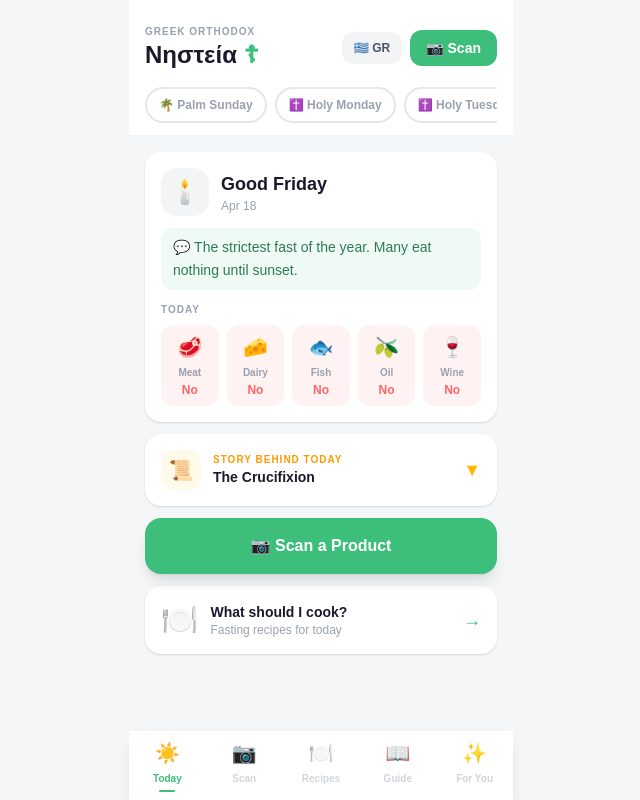
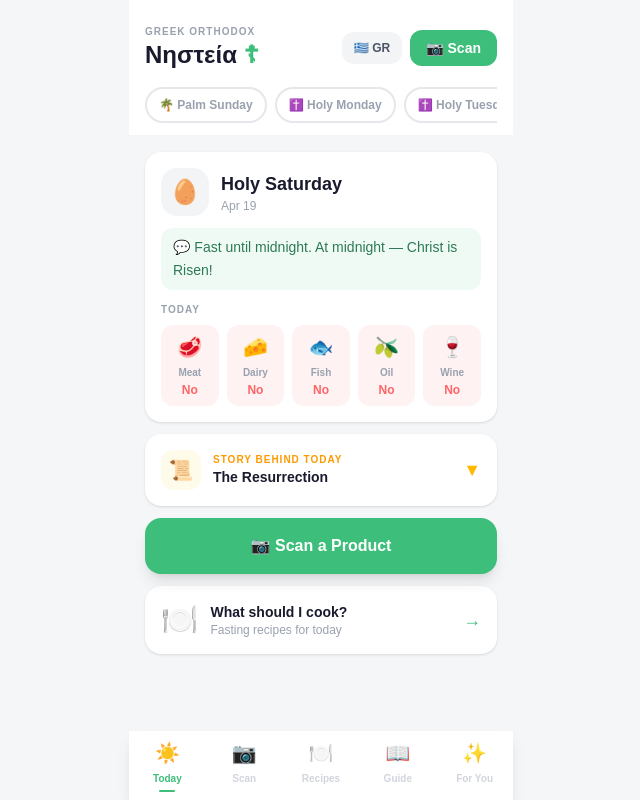
Before and after one commit to soti0015/nisteia, a Next.js app: page / in a window 1280 px wide. Shown: the whole page, without its empty margins (319-959 px from the left). Built offline with nearby package versions, Linux system fonts and the light colour scheme.

Commit message:
Auto-select today's Holy Week day on app load

```diff
--- a/app/components/BarcodeScanner.tsx
+++ b/app/components/BarcodeScanner.tsx
@@ -2,6 +2,7 @@
 
 import { useEffect, useRef, useState } from 'react'
 import { BrowserMultiFormatReader } from '@zxing/browser'
+import { useLanguage } from '../context/LanguageContext'
 
 type ProductResult = {
   name: string
@@ -25,13 +26,21 @@ export default function BarcodeScanner({
   const [result, setResult] = useState<ProductResult>(null)
   const [loading, setLoading] = useState(false)
   const [torchOn, setTorchOn] = useState(false)
+  const { t, language } = useLanguage()
+
+  const DAY_NAMES = [
+    t.palmSunday, t.holyMonday, t.holyTuesday, t.holyWednesday,
+    t.holyThursday, t.goodFriday, t.holySaturday,
+  ]
+
+  const DAYS_EN = ['Palm Sunday', 'Holy Monday', 'Holy Tuesday', 'Holy Wednesday', 'Holy Thursday', 'Good Friday', 'Holy Saturday']
+  const dayIdx = DAYS_EN.indexOf(day.name)
+  const displayDayName = dayIdx >= 0 ? DAY_NAMES[dayIdx] : day.name
 
   useEffect(() => {
-  document.body.style.overflow = 'hidden'
-  return () => {
-    document.body.style.overflow = ''
-  }
-}, [])
+    document.body.style.overflow = 'hidden'
+    return () => { document.body.style.overflow = '' }
+  }, [])
 
   useEffect(() => {
     const reader = new BrowserMultiFormatReader()
@@ -75,16 +84,16 @@ export default function BarcodeScanner({
 
       if (data.status === 0) {
         setResult({
-          name: 'Product not found',
-          brand: 'Not in our database',
+          name: language === 'gr' ? 'Προϊόν δεν βρέθηκε' : 'Product not found',
+          brand: language === 'gr' ? 'Δεν υπάρχει στη βάση μας' : 'Not in our database',
           ok: false,
-          issues: ['This product was not found. Try another barcode.'],
+          issues: [language === 'gr' ? 'Αυτό το προϊόν δεν βρέθηκε. Δοκίμασε άλλο barcode.' : 'This product was not found. Try another barcode.'],
         })
         return
       }
 
       const p = data.product
-      const name = p.product_name || 'Unknown Product'
+      const name = p.product_name || (language === 'gr' ? 'Άγνωστο Προϊόν' : 'Unknown Product')
       const brand = p.brands || ''
       const ingredients = (p.ingredients_text || '').toLowerCase()
 
@@ -94,18 +103,19 @@ export default function BarcodeScanner({
       const hasOil   = /vegetable oil|olive oil|sunflower oil|canola oil|palm oil/.test(ingredients)
 
       const issues: string[] = []
-      if (hasMeat)              issues.push('Contains meat 🥩')
-      if (hasDairy)             issues.push('Contains dairy 🧀')
-      if (hasFish && !day.fish) issues.push('Contains fish 🐟')
-      if (hasOil  && !day.oil)  issues.push('Contains oil 🫒')
+      const contains = language === 'gr' ? 'Περιέχει' : 'Contains'
+      if (hasMeat)              issues.push(`${contains} ${t.meat} 🥩`)
+      if (hasDairy)             issues.push(`${contains} ${t.dairy} 🧀`)
+      if (hasFish && !day.fish) issues.push(`${contains} ${t.fish} 🐟`)
+      if (hasOil  && !day.oil)  issues.push(`${contains} ${t.oil} 🫒`)
 
       setResult({ name, brand, ok: issues.length === 0, issues })
     } catch {
       setResult({
-        name: 'Error',
+        name: language === 'gr' ? 'Σφάλμα' : 'Error',
         brand: '',
         ok: false,
-        issues: ['Could not look up product. Check your connection.'],
+        issues: [language === 'gr' ? 'Σφάλμα σύνδεσης. Έλεγξε το internet.' : 'Could not look up product. Check your connection.'],
       })
     }
   }
@@ -134,6 +144,7 @@ export default function BarcodeScanner({
 
   return (
     <div className="fixed inset-0 z-[999] flex flex-col">
+
       {/* Full screen camera */}
       <video
         ref={videoRef}
@@ -142,19 +153,24 @@ export default function BarcodeScanner({
 
       {/* Top bar */}
       <div className="relative z-10 flex items-center justify-between px-4 pt-10 pb-4 bg-gradient-to-b from-black/60 to-transparent">
-        <p className="text-white font-black text-lg">Scan Barcode</p>
+        <p className="text-white font-black text-lg">
+          {language === 'gr' ? 'Σάρωση Barcode' : 'Scan Barcode'}
+        </p>
         <div className="flex items-center gap-3">
           <button
             onClick={toggleTorch}
             className={`text-sm font-bold px-3 py-1 rounded-full ${torchOn ? 'bg-yellow-400 text-black' : 'bg-white/20 text-white'}`}
           >
-            {torchOn ? '🔦 On' : '🔦 Off'}
+            {torchOn
+              ? (language === 'gr' ? '🔦 Ανοιχτό' : '🔦 On')
+              : (language === 'gr' ? '🔦 Κλειστό' : '🔦 Off')
+            }
           </button>
           <button
             onClick={onClose}
             className="text-white text-sm font-bold bg-white/20 px-3 py-1 rounded-full"
           >
-            Cancel
+            {language === 'gr' ? 'Ακύρωση' : 'Cancel'}
           </button>
         </div>
       </div>
@@ -163,7 +179,7 @@ export default function BarcodeScanner({
       {!result && !loading && (
         <div className="relative z-10 flex-1 flex flex-col items-center justify-center">
           <div className="w-64 h-36 border-2 border-white/80 rounded-2xl" />
-          <p className="text-white/70 text-sm mt-4">Point at a barcode</p>
+          <p className="text-white/70 text-sm mt-4">{t.pointAtBarcode}</p>
         </div>
       )}
 
@@ -172,7 +188,7 @@ export default function BarcodeScanner({
         <div className="relative z-10 flex-1 flex flex-col items-center justify-center">
           <div className="bg-black/50 rounded-2xl px-6 py-4 flex flex-col items-center gap-2">
             <p className="text-3xl">🔍</p>
-            <p className="text-white font-bold">Looking up product...</p>
+            <p className="text-white font-bold">{t.lookingUp}</p>
           </div>
         </div>
       )}
@@ -196,9 +212,11 @@ export default function BarcodeScanner({
 
             <div className={`rounded-2xl px-4 py-3 mb-4 ${result.ok ? 'bg-[#F0FAF5]' : 'bg-red-50'}`}>
               <p className={`text-lg font-black ${result.ok ? 'text-[#3DBE7A]' : 'text-red-400'}`}>
-                {result.ok ? 'You can eat this today!' : 'Avoid this today'}
+                {result.ok ? t.youCanEatThis : t.avoidThisToday}
               </p>
-              <p className="text-xs text-gray-400 mt-0.5">on {day.name}</p>
+              <p className="text-xs text-gray-400 mt-0.5">
+                {language === 'gr' ? 'για' : 'on'} {displayDayName}
+              </p>
             </div>
 
             {result.issues.length > 0 && (
@@ -216,13 +234,13 @@ export default function BarcodeScanner({
                 onClick={handleScanAgain}
                 className="flex-1 py-3 rounded-2xl border-2 border-gray-200 text-[#1A1A2E] font-black text-sm"
               >
-                Scan Again
+                {t.scanAgain}
               </button>
               <button
                 onClick={onClose}
                 className="flex-1 py-3 rounded-2xl bg-[#1A1A2E] text-white font-black text-sm"
               >
-                Done
+                {t.done}
               </button>
             </div>
           </div>
--- a/app/data/days.ts
+++ b/app/data/days.ts
@@ -1,3 +1,37 @@
+export const HOLY_WEEK_2025 = {
+  start: new Date('2025-04-13'), // Palm Sunday
+  end: new Date('2025-04-19'),   // Holy Saturday
+}
+
+export function getTodayDayIdx(): number {
+  const today = new Date()
+  today.setHours(0, 0, 0, 0)
+
+  const holyWeekDates = [
+    new Date('2025-04-13'), // Palm Sunday
+    new Date('2025-04-14'), // Holy Monday
+    new Date('2025-04-15'), // Holy Tuesday
+    new Date('2025-04-16'), // Holy Wednesday
+    new Date('2025-04-17'), // Holy Thursday
+    new Date('2025-04-18'), // Good Friday
+    new Date('2025-04-19'), // Holy Saturday
+  ]
+
+  const idx = holyWeekDates.findIndex(d => {
+    const date = new Date(d)
+    date.setHours(0, 0, 0, 0)
+    return date.getTime() === today.getTime()
+  })
+
+  // If today matches a Holy Week day return it
+  if (idx !== -1) return idx
+
+  // If before Holy Week default to Palm Sunday
+  if (today < holyWeekDates[0]) return 0
+
+  // If after Holy Week default to Holy Saturday
+  return 6
+}
 export type Day = {
   name: string
   date: string
--- a/app/page.tsx
+++ b/app/page.tsx
@@ -7,10 +7,11 @@ import ScanTab from './components/ScanTab'
 import RecipesTab from './components/RecipesTab'
 import GuideTab from './components/GuideTab'
 import ForYouTab from './components/ForYouTab'
+import { getTodayDayIdx } from './data/days'
 
 export default function Home() {
   const [tab, setTab] = useState(0)
-  const [dayIdx, setDayIdx] = useState(5)
+  const [dayIdx, setDayIdx] = useState(getTodayDayIdx())
   const [scannerOpen, setScannerOpen] = useState(false)
   const { t } = useLanguage()
 
```
